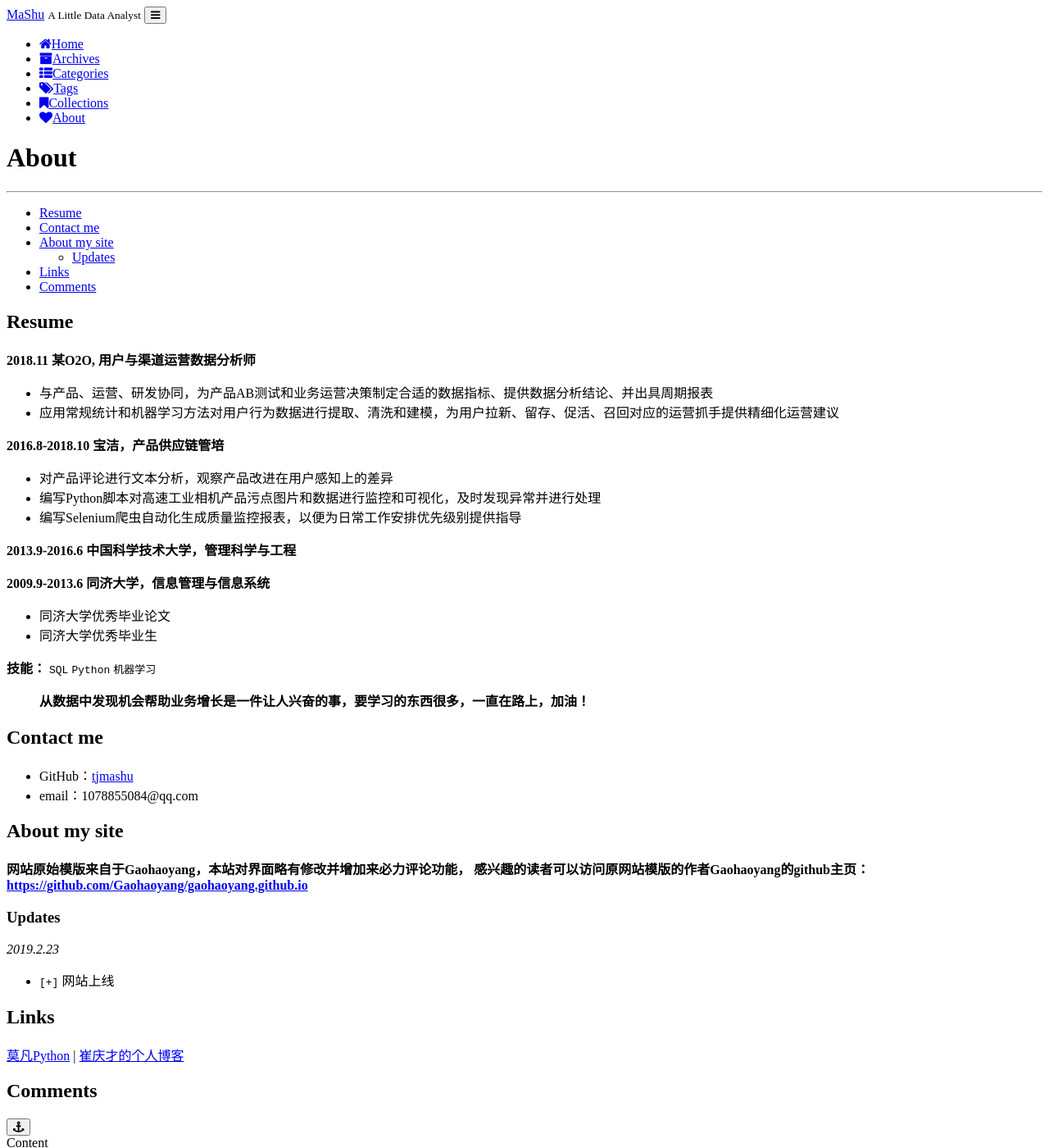
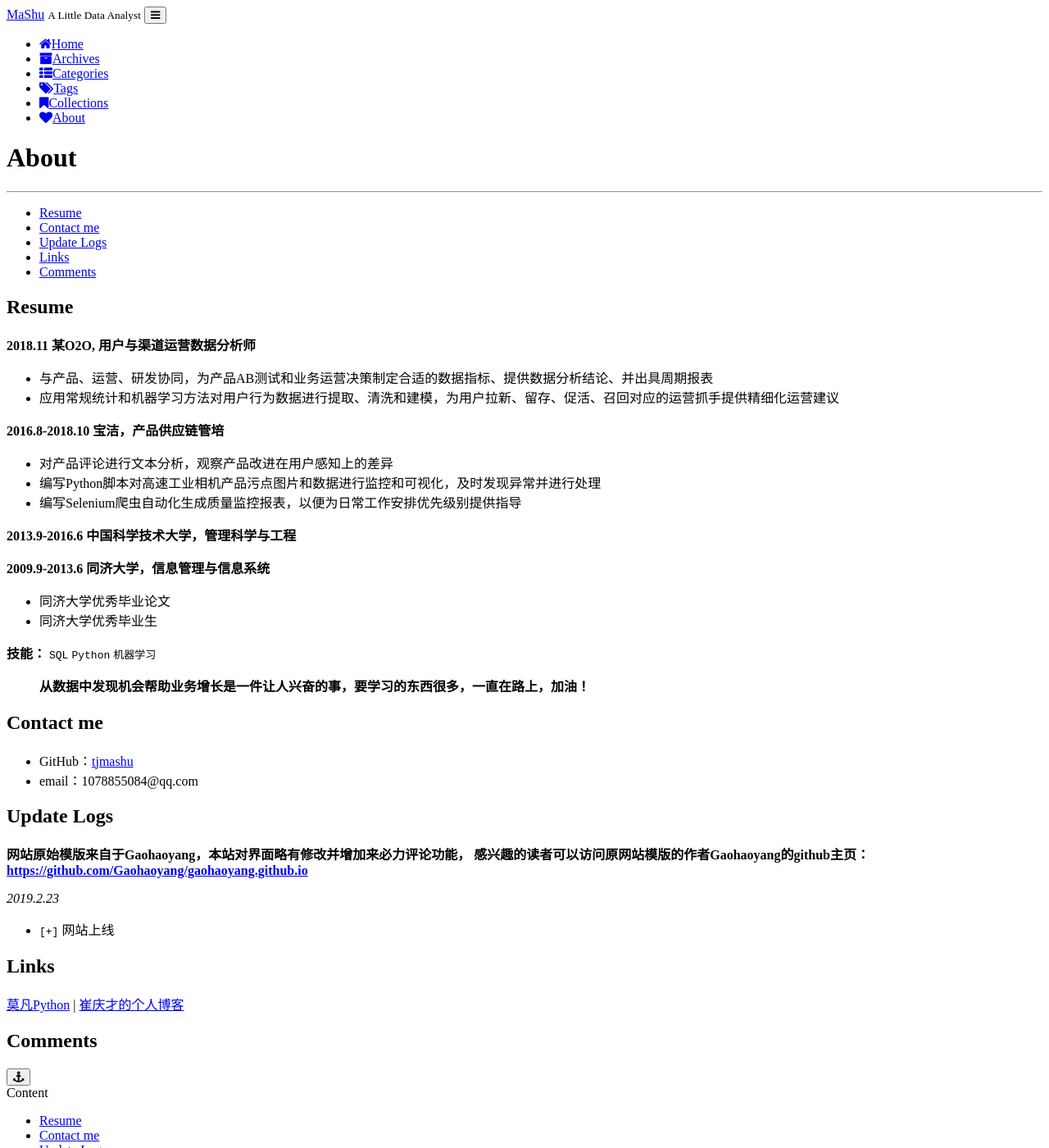
Before and after one commit to tjmashu/tjmashu.github.io, a Jekyll site: the page built from page/4about.md, in a window 1280 px wide and 1400 px high. Shown: the whole window at 82% size. Built offline with Jekyll 4.4.1, drawn with Linux system fonts in a browser that asks for light colours; comment, search, counter and statistics services are not loaded; a style sheet for code colours, icons or effects is not loaded; some of the changed text lies outside the part shown.

Commit message:
Update 4about.md

```diff
--- a/page/4about.md
+++ b/page/4about.md
@@ -44,13 +44,10 @@
 <!-- * [豆瓣](https://www.douban.com/people/42525035/) -->
 <!-- * [豆瓣音乐人-浩阳的小站](https://site.douban.com/haoyangaiyinyue/) -->
 
-## About my site
+## Update Logs
 
 **网站原始模版来自于Gaohaoyang，本站对界面略有修改并增加来必力评论功能，**
 **感兴趣的读者可以访问原网站模版的作者Gaohaoyang的github主页：[https://github.com/Gaohaoyang/gaohaoyang.github.io](https://github.com/Gaohaoyang/gaohaoyang.github.io)**
-
-
-### Updates
 
 *2019.2.23*
 
```
